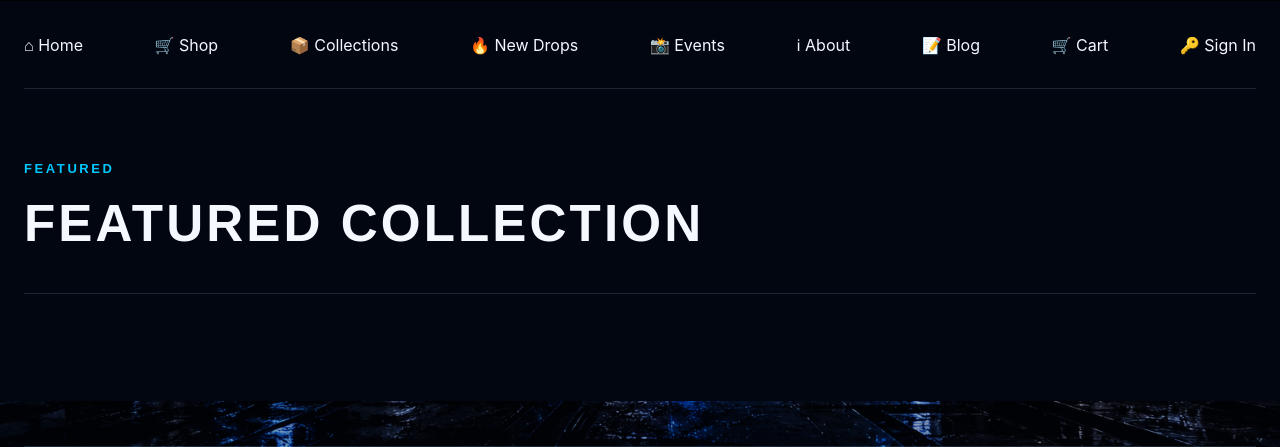
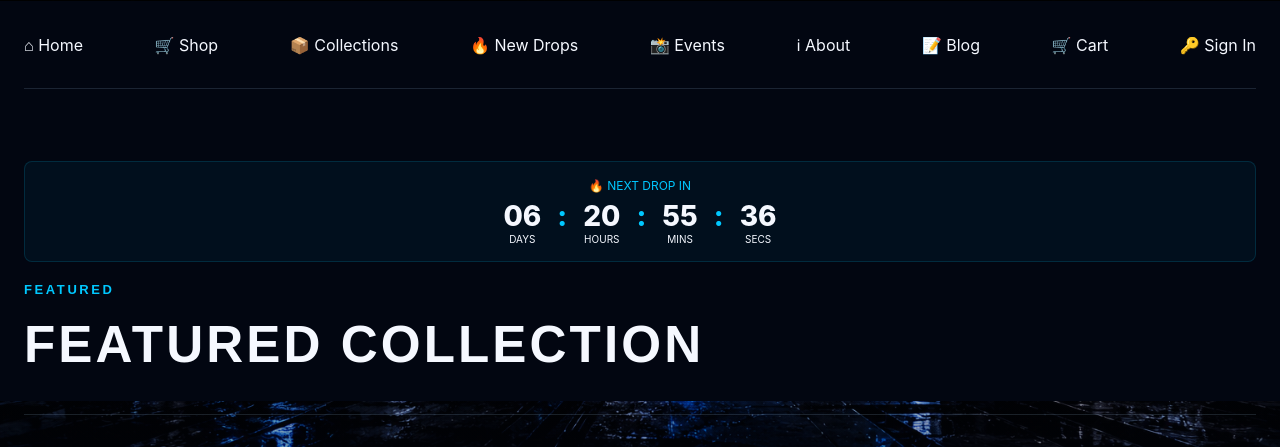
Before and after one commit to j68418730/suggaways, a PHP site: page /public/index.php in a window 1280 px wide. Shown: the part 399-846 px from the top of the page. Run offline with PHP 8.4, Linux system fonts and the light colour scheme; data that the repository does not hold is empty; some libraries are stand-ins or nearby versions.

Commit message:
Add live countdown to homepage until the 16th at 1AM

```diff
--- a/app/Views/render.php
+++ b/app/Views/render.php
@@ -3,6 +3,39 @@
 function render_home(array $featured, array $newDrops, array $collections, array $comingSoon = []): string
 {
     ob_start(); ?>
+    <div id="dropCountdown" style="text-align:center;padding:16px;margin-bottom:20px;background:rgba(0,200,255,0.05);border:1px solid rgba(0,200,255,0.15);border-radius:8px;font-family:var(--mono)">
+      <p style="font-size:12px;color:var(--cyan);margin-bottom:6px">🔥 NEXT DROP IN</p>
+      <div style="display:flex;justify-content:center;gap:16px;font-size:28px;font-weight:800;color:var(--text)">
+        <span><span id="cdDays">00</span><span style="display:block;font-size:10px;color:var(--text2);font-weight:400">DAYS</span></span>
+        <span style="color:var(--cyan)">:</span>
+        <span><span id="cdHours">00</span><span style="display:block;font-size:10px;color:var(--text2);font-weight:400">HOURS</span></span>
+        <span style="color:var(--cyan)">:</span>
+        <span><span id="cdMins">00</span><span style="display:block;font-size:10px;color:var(--text2);font-weight:400">MINS</span></span>
+        <span style="color:var(--cyan)">:</span>
+        <span><span id="cdSecs">00</span><span style="display:block;font-size:10px;color:var(--text2);font-weight:400">SECS</span></span>
+      </div>
+    </div>
+    <script>
+    (function(){
+      var now = new Date();
+      var target = new Date(now.getFullYear(), now.getMonth(), 16, 1, 0, 0);
+      if (now.getDate() > 16 || (now.getDate() === 16 && now.getHours() >= 1)) {
+        document.getElementById('dropCountdown').style.display = 'none';
+        return;
+      }
+      function update() {
+        var diff = Math.max(0, Math.floor((target - new Date()) / 1000));
+        var d = Math.floor(diff / 86400), h = Math.floor((diff % 86400) / 3600), m = Math.floor((diff % 3600) / 60), s = diff % 60;
+        document.getElementById('cdDays').textContent = String(d).padStart(2,'0');
+        document.getElementById('cdHours').textContent = String(h).padStart(2,'0');
+        document.getElementById('cdMins').textContent = String(m).padStart(2,'0');
+        document.getElementById('cdSecs').textContent = String(s).padStart(2,'0');
+        if (diff <= 0) document.getElementById('dropCountdown').style.display = 'none';
+      }
+      update();
+      setInterval(update, 1000);
+    })();
+    </script>
     <section class="section-title">
       <p class="eyebrow">Featured</p>
       <h2>Featured Collection</h2>
```
